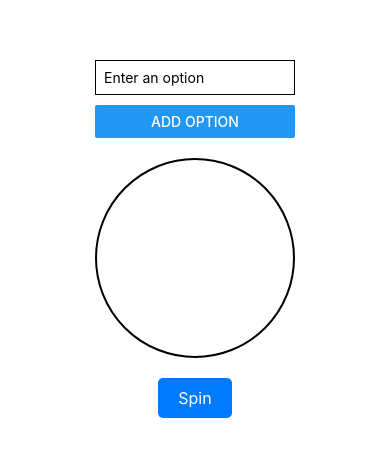
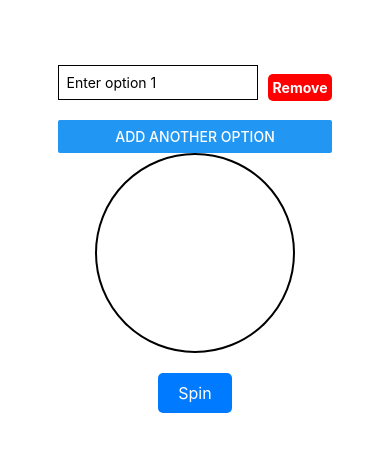
Before and after one commit to YiyangShao/TurntableDecisionHelper, a React Native app: screen / in a window 390 px wide. Shown: the part 183-640 px from the top of the page. Built offline with nearby package versions, Linux system fonts and the light colour scheme.

Commit message:
add text input

```diff
--- a/package.json
+++ b/package.json
@@ -16,7 +16,8 @@
     "react-native-web": "~0.19.10",
     "react-dom": "18.2.0",
     "@expo/metro-runtime": "~3.2.3",
-    "react-native-reanimated": "~3.10.1"
+    "react-native-reanimated": "~3.10.1",
+    "@react-native-async-storage/async-storage": "1.23.1"
   },
   "devDependencies": {
     "@babel/core": "^7.20.0"
--- a/src/components/OptionInput.js
+++ b/src/components/OptionInput.js
@@ -1,38 +1,54 @@
 /**
- * OptionInput.js - Handles input for adding new decision options.
+ * OptionInput.js - Handles input for adding multiple decision options, each with its own input line.
+ * Allows users to remove individual input lines.
  */
 
 import React, { useState } from 'react';
-import { View, TextInput, Button, StyleSheet } from 'react-native';
+import { View, TextInput, Button, TouchableOpacity, Text } from 'react-native';
+import styles from '../styles';
 
 const OptionInput = ({ onAddOption }) => {
-  const [inputValue, setInputValue] = useState('');
+  const [inputValues, setInputValues] = useState(['']); // Start with one empty input line
 
-  const handleAddOption = () => {
-    onAddOption(inputValue);
-    setInputValue('');
+  const handleAddOption = (index, value) => {
+    const updatedInputs = [...inputValues];
+    updatedInputs[index] = value;
+    setInputValues(updatedInputs);
+
+    // Auto-save the updated option immediately
+    onAddOption(updatedInputs);
+  };
+
+  const handleAddNewLine = () => {
+    setInputValues([...inputValues, '']);
+  };
+
+  const handleRemoveLine = (index) => {
+    const updatedInputs = inputValues.filter((_, i) => i !== index);
+    setInputValues(updatedInputs);
+
+    // Auto-save the updated option list
+    onAddOption(updatedInputs);
   };
 
   return (
     <View>
-      <TextInput
-        style={styles.input}
-        placeholder="Enter an option"
-        value={inputValue}
-        onChangeText={setInputValue}
-      />
-      <Button title="Add Option" onPress={handleAddOption} />
+      {inputValues.map((inputValue, index) => (
+        <View key={index} style={styles.inputRow}>
+          <TextInput
+            style={styles.input}
+            placeholder={`Enter option ${index + 1}`}
+            value={inputValue}
+            onChangeText={(value) => handleAddOption(index, value)}
+          />
+          <TouchableOpacity onPress={() => handleRemoveLine(index)} style={styles.removeButton}>
+            <Text style={styles.removeButtonText}>Remove</Text>
+          </TouchableOpacity>
+        </View>
+      ))}
+      <Button title="Add Another Option" onPress={handleAddNewLine} />
     </View>
   );
 };
 
-const styles = StyleSheet.create({
-  input: {
-    width: 200,
-    borderWidth: 1,
-    padding: 8,
-    marginBottom: 10,
-  },
-});
-
 export default OptionInput;
--- a/src/components/OptionList.js
+++ b/src/components/OptionList.js
@@ -3,7 +3,8 @@
  */
 
 import React from 'react';
-import { View, Text, Button, FlatList, StyleSheet } from 'react-native';
+import { View, Text, Button, FlatList } from 'react-native';
+import styles from '../styles';
 
 const OptionList = ({ options, onRemoveOption }) => {
   return (
@@ -21,20 +22,4 @@ const OptionList = ({ options, onRemoveOption }) => {
   );
 };
 
-const styles = StyleSheet.create({
-  optionRow: {
-    flexDirection: 'row',
-    justifyContent: 'space-between',
-    alignItems: 'center',
-    marginVertical: 5,
-  },
-  optionList: {
-    maxHeight: 150,
-    marginBottom: 20,
-  },
-  option: {
-    textAlign: 'center',
-  },
-});
-
 export default OptionList;
--- a/src/components/Turntable.js
+++ b/src/components/Turntable.js
@@ -1,28 +1,57 @@
 /**
  * Turntable.js - Main logic for spinning the turntable and managing options.
- * Integrates `TurntableVisual`, `OptionInput`, and `OptionList` components.
+ * Options are auto-saved and reflected on the turntable in real-time.
  */
 
-import React, { useState } from 'react';
-import { View, StyleSheet, TouchableOpacity, Text, Animated, Easing } from 'react-native';
+import React, { useState, useEffect } from 'react';
+import { View, TouchableOpacity, Text, Animated, Easing } from 'react-native';
+import AsyncStorage from '@react-native-async-storage/async-storage';
 import TurntableVisual from './TurntableVisual';
 import OptionInput from './OptionInput';
-import OptionList from './OptionList';
+import styles from '../styles';
 
 const Turntable = () => {
   const [spinValue] = useState(new Animated.Value(0));
   const [selectedOption, setSelectedOption] = useState(null);
   const [options, setOptions] = useState([]);
 
-  const addOption = (inputValue) => {
-    const trimmedInput = inputValue.trim();
-    if (trimmedInput && !options.includes(trimmedInput)) {
-      setOptions([...options, trimmedInput]);
+  // Key for AsyncStorage
+  const STORAGE_KEY = '@options_list';
+
+  useEffect(() => {
+    // Load options from AsyncStorage when the component mounts
+    loadOptions();
+  }, []);
+
+  const loadOptions = async () => {
+    try {
+      const savedOptions = await AsyncStorage.getItem(STORAGE_KEY);
+      if (savedOptions !== null) {
+        setOptions(JSON.parse(savedOptions));
+      }
+    } catch (error) {
+      console.error('Error loading options from storage:', error);
     }
   };
 
-  const removeOption = (option) => {
-    setOptions(options.filter((opt) => opt !== option));
+  const saveOptions = async (newOptions) => {
+    try {
+      await AsyncStorage.setItem(STORAGE_KEY, JSON.stringify(newOptions));
+    } catch (error) {
+      console.error('Error saving options to storage:', error);
+    }
+  };
+
+  const addOption = (inputValues) => {
+    const updatedOptions = inputValues
+      .map((value) => value.trim())
+      .filter((value) => value && !options.includes(value)); // Filter out duplicates and empty inputs
+
+    if (updatedOptions.length > 0) {
+      const newOptionsList = [...options, ...updatedOptions];
+      setOptions(newOptionsList);
+      saveOptions(newOptionsList);
+    }
   };
 
   const spinTurntable = () => {
@@ -49,7 +78,6 @@ const Turntable = () => {
   return (
     <View style={styles.container}>
       <OptionInput onAddOption={addOption} />
-      <OptionList options={options} onRemoveOption={removeOption} />
       <TurntableVisual spin={spin} options={options} />
       <TouchableOpacity style={styles.spinButton} onPress={spinTurntable}>
         <Text style={styles.spinText}>Spin</Text>
@@ -59,28 +87,4 @@ const Turntable = () => {
   );
 };
 
-const styles = StyleSheet.create({
-  container: {
-    justifyContent: 'center',
-    alignItems: 'center',
-    padding: 20,
-  },
-  spinButton: {
-    marginTop: 20,
-    paddingVertical: 10,
-    paddingHorizontal: 20,
-    backgroundColor: '#007BFF',
-    borderRadius: 5,
-  },
-  spinText: {
-    color: '#fff',
-    fontSize: 16,
-  },
-  resultText: {
-    marginTop: 20,
-    fontSize: 18,
-    color: '#000',
-  },
-});
-
 export default Turntable;
--- a/src/components/TurntableVisual.js
+++ b/src/components/TurntableVisual.js
@@ -4,7 +4,8 @@
  */
 
 import React from 'react';
-import { View, Text, Animated, StyleSheet } from 'react-native';
+import { View, Text, Animated } from 'react-native';
+import styles from '../styles';
 
 const TurntableVisual = ({ spin, options }) => {
   return (
@@ -16,21 +17,4 @@ const TurntableVisual = ({ spin, options }) => {
   );
 };
 
-const styles = StyleSheet.create({
-  turntable: {
-    width: 200,
-    height: 200,
-    borderRadius: 100,
-    borderWidth: 2,
-    borderColor: '#000',
-    justifyContent: 'center',
-    alignItems: 'center',
-    position: 'relative',
-  },
-  option: {
-    textAlign: 'center',
-    marginVertical: 5,
-  },
-});
-
 export default TurntableVisual;
--- a/src/styles.js
+++ b/src/styles.js
@@ -14,6 +14,11 @@ const styles = StyleSheet.create({
     width: 200,
     borderWidth: 1,
     padding: 8,
+    marginBottom: 10,
+  },
+  inputRow: {
+    flexDirection: 'row',
+    alignItems: 'center',
     marginBottom: 10,
   },
   optionList: {
@@ -56,6 +61,16 @@ const styles = StyleSheet.create({
     fontSize: 18,
     color: '#000',
   },
+  removeButton: {
+    marginLeft: 10,
+    backgroundColor: 'red',
+    padding: 5,
+    borderRadius: 5,
+  },
+  removeButtonText: {
+    color: '#fff',
+    fontWeight: 'bold',
+  },
 });
 
 export default styles;
```
Also changed, not shown: 2 other files (tests, documents, lock files or other folders).
